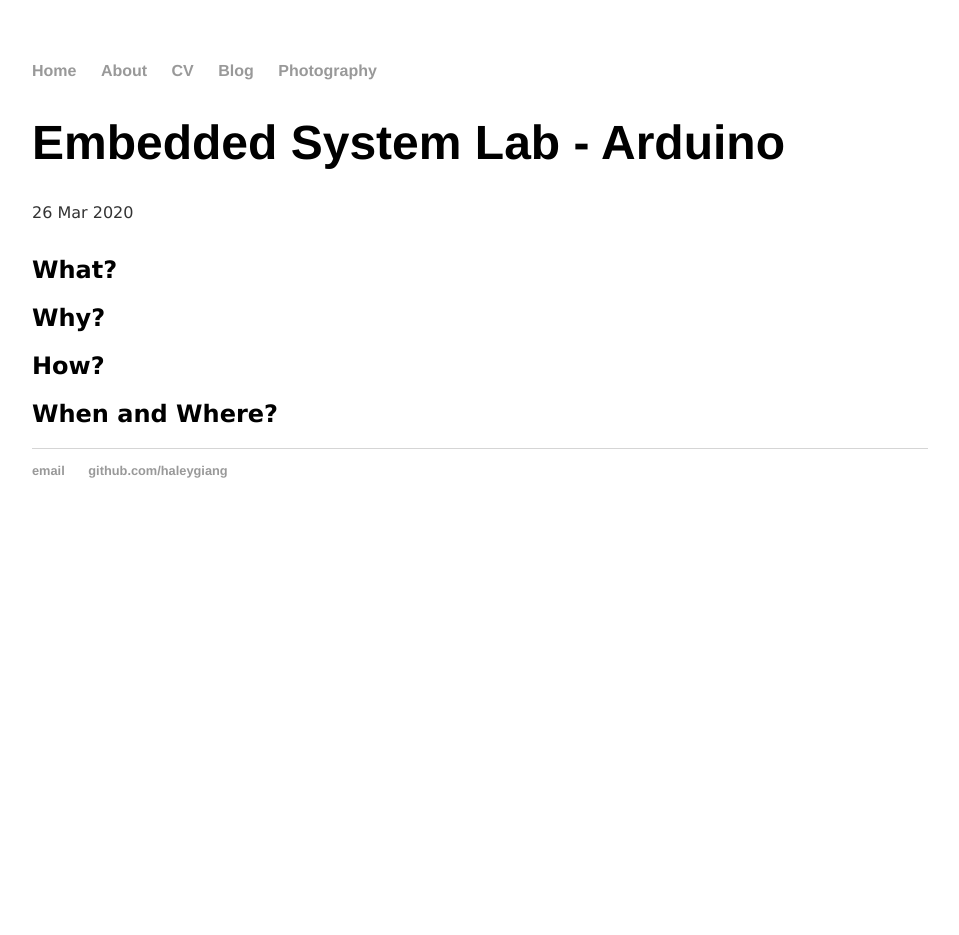
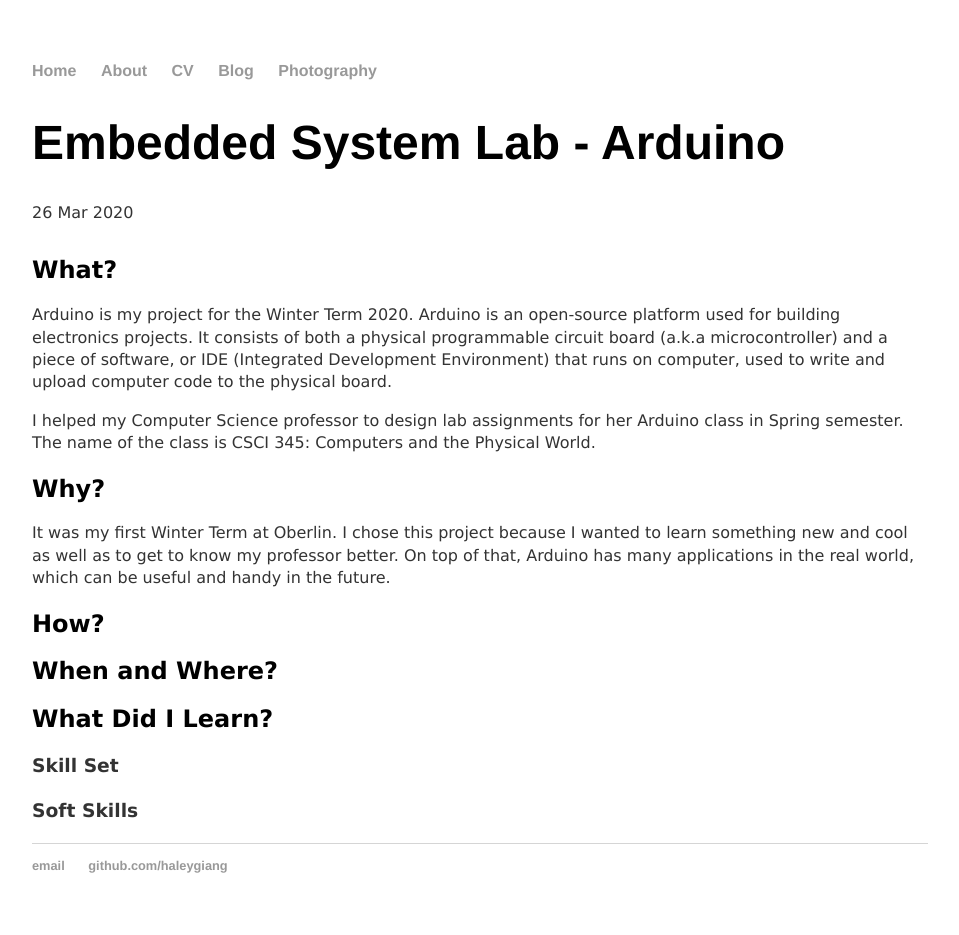
Before and after one commit to haleygiang/haleygiang.github.io, a Jekyll site: the page built from _posts/2020-03-26-arduino.md, in a window 1280 px wide. Shown: the whole page, without its empty margins (160-1119 px from the left). Built offline with Jekyll 4.4.1, drawn with Linux system fonts in a browser that asks for light colours; before the commit the page ends 900 px from its top, so only the background shows below that.

Commit message:
Update 2020-03-26-arduino.md

```diff
--- a/_posts/2020-03-26-arduino.md
+++ b/_posts/2020-03-26-arduino.md
@@ -6,6 +6,23 @@ permalink: /arduino/
 ---
 <h1>{{title}}</h1>
 <h2>What?</h2>
+<p>
+	Arduino is my project for the Winter Term 2020. Arduino is an open-source platform used for building electronics projects. It consists of both a physical programmable circuit board (a.k.a microcontroller) and a piece of software, or IDE (Integrated Development Environment) that runs on computer, used to write and upload computer code to the physical board.
+</p>
+<p>
+	I helped my Computer Science professor to design lab assignments for her Arduino class in Spring semester. The name of the class is CSCI 345: Computers and the Physical World.
+</p>
+
 <h2>Why?</h2>
+<p>
+	It was my first Winter Term at Oberlin. I chose this project because I wanted to learn something new and cool as well as to get to know my professor better. On top of that, Arduino has many applications in the real world, which can be useful and handy in the future.
+</p>
+
 <h2>How?</h2>
+
+
 <h2>When and Where?</h2>
+
+<h2>What Did I Learn?</h2>
+<h3>Skill Set</h3>
+<h3>Soft Skills</h3>
```
